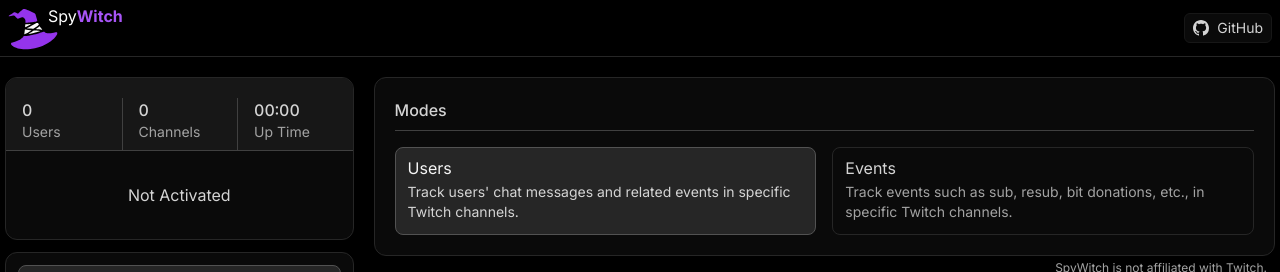
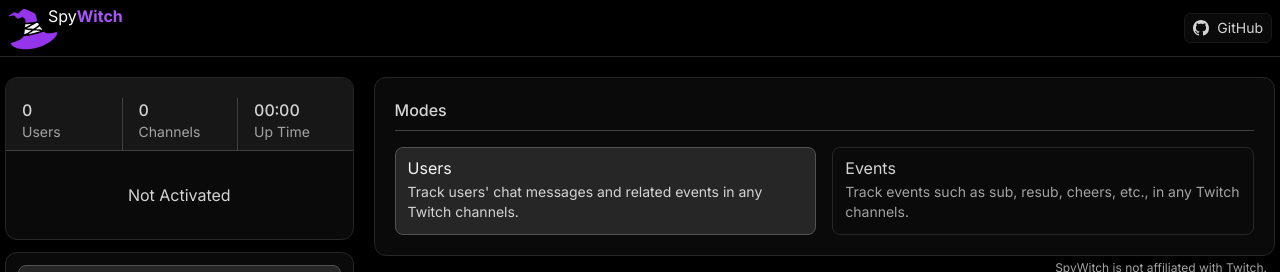
Before and after one commit to seabeya/spywitch, a Next.js app: page / in a window 1280 px wide. Shown: the top 272 px of the page. Built offline with nearby package versions, Linux system fonts and the light colour scheme.

Commit message:
Fix mode description texts

```diff
--- a/src/components/sections/Modes.tsx
+++ b/src/components/sections/Modes.tsx
@@ -11,11 +11,11 @@ type Modes = {
 export const modes: Modes = [
   {
     name: 'Users',
-    desc: "Track users' chat messages and related events in specific Twitch channels.",
+    desc: "Track users' chat messages and related events in any Twitch channels.",
   },
   {
     name: 'Events',
-    desc: 'Track events such as sub, resub, bit donations, etc., in specific Twitch channels.',
+    desc: 'Track events such as sub, resub, cheers, etc., in any Twitch channels.',
   },
 ];
 
```
